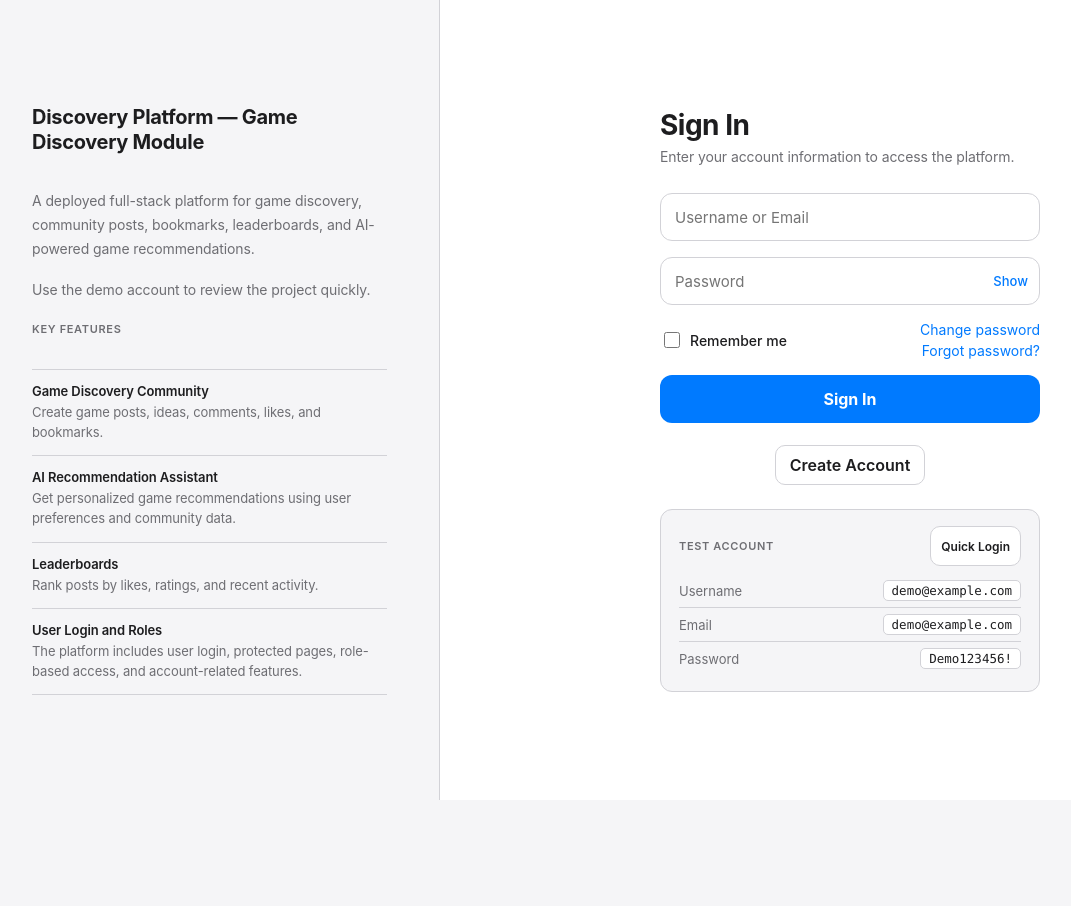
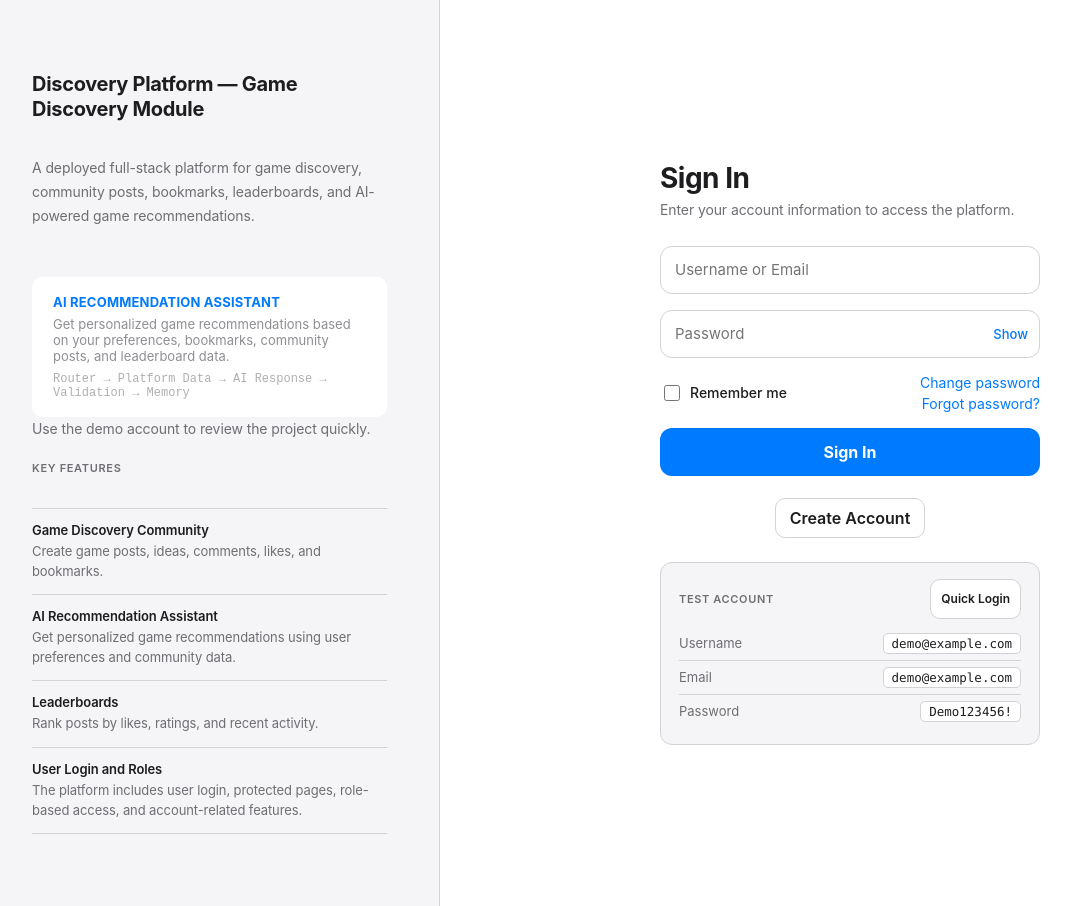
Before and after one commit to LeoC1110/ai-game-discovery-platform, a React (Vite) app in the folder apps/auth-frontend/: page / in a window 1280 px wide. Shown: the whole page, without its empty margins (20-1091 px from the left). Before the commit the page ends 800 px from the top, so only its background shows below. Built offline with nearby package versions, Linux system fonts and the light colour scheme; no server answers.

Commit message:
update homepage

```diff
--- a/apps/auth-frontend/src/screens/HomePage.jsx
+++ b/apps/auth-frontend/src/screens/HomePage.jsx
@@ -99,15 +99,6 @@ export default function HomePage() {
           ))}
         </section>
 
-        <div className="home-ai-info" aria-label="AI Recommendation Assistant info">
-          <p className="home-ai-info__title">AI Recommendation Assistant</p>
-          <p className="home-ai-info__desc">
-            Get personalized game recommendations based on your preferences, bookmarks, community posts, and leaderboard data.
-          </p>
-          <p className="home-ai-info__pipeline">
-            Router → Platform Data → AI Response → Validation → Memory
-          </p>
-        </div>
       </div>
     </div>
   );
--- a/apps/auth-frontend/src/screens/LoginPage.jsx
+++ b/apps/auth-frontend/src/screens/LoginPage.jsx
@@ -90,6 +90,16 @@ export default function LoginPage() {
         <p className="login-overview__desc">
           A deployed full-stack platform for game discovery, community posts, bookmarks, leaderboards, and AI-powered game recommendations.
         </p>
+
+        <div className="home-ai-info" aria-label="AI Recommendation Assistant info">
+          <p className="home-ai-info__title">AI Recommendation Assistant</p>
+          <p className="home-ai-info__desc">
+            Get personalized game recommendations based on your preferences, bookmarks, community posts, and leaderboard data.
+          </p>
+          <p className="home-ai-info__pipeline">
+            Router → Platform Data → AI Response → Validation → Memory
+          </p>
+        </div>
 
         <p className="login-overview__desc">
           Use the demo account to review the project quickly.
```
